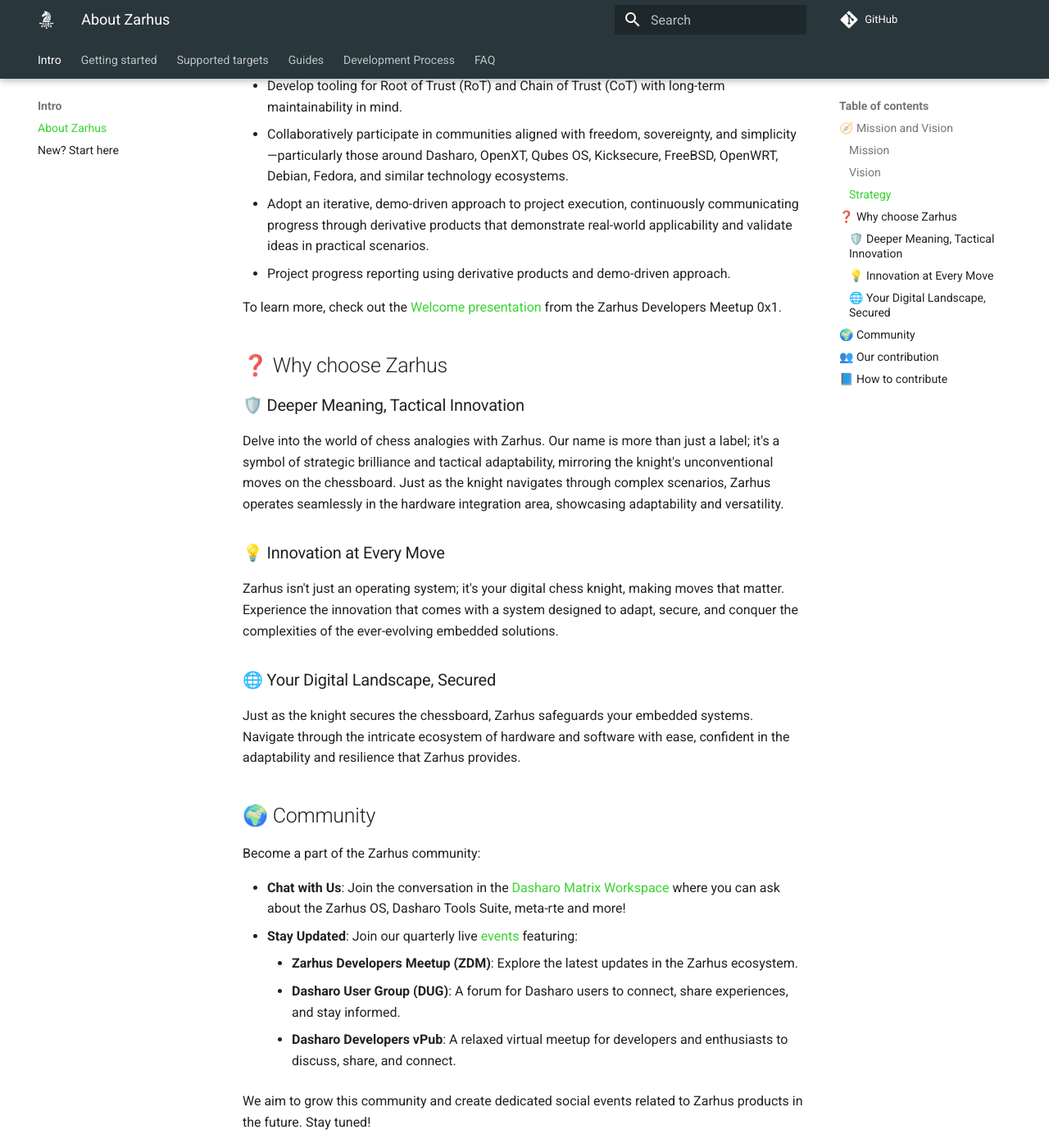
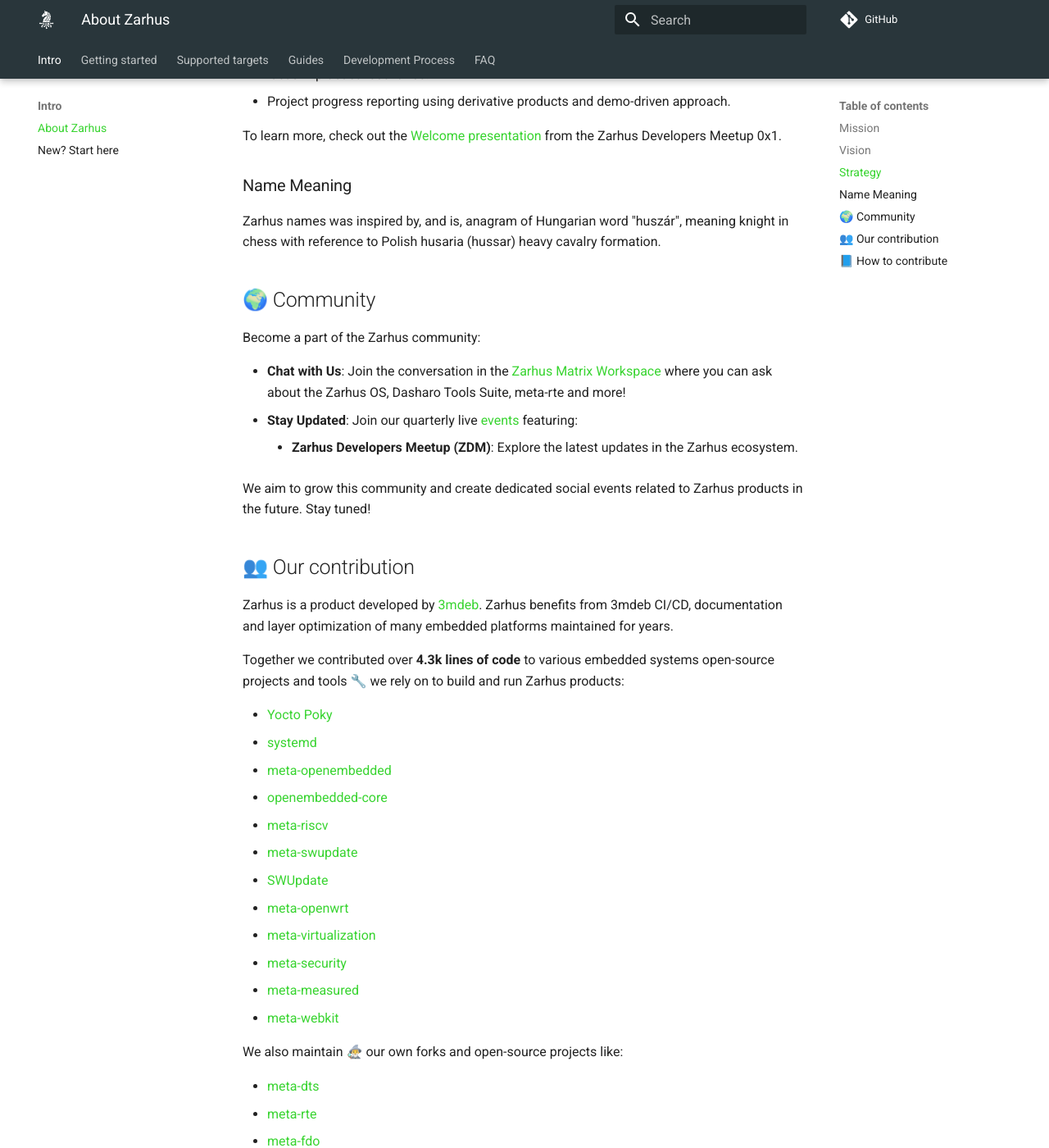
Before and after one commit to zarhus/docs, an MkDocs documentation site: the page built from docs/index.md, in a window 1280 px wide and 1400 px high, scrolled down 1450 px. Shown: the whole window at 82% size. Built offline with MkDocs 1.6.1 and Material for MkDocs 9.7.7, drawn with Linux system fonts in a browser that asks for light colours; comment, search, counter and statistics services are not loaded; some of the changed text lies outside the part shown.

Commit message:
docs/index.md: improve Zarhus intro
Signed-off-by: Piotr Król <piotr.krol@3mdeb.com>

```diff
--- a/docs/index.md
+++ b/docs/index.md
@@ -4,19 +4,14 @@
 </p>
 ---
 
-# Welcome to the world of Zarhus - Your Digital Chess Knight 👋
 
-Inspired by the elegance and strategic prowess of the "huszár", meaning knight
-in chess (Polish: skoczek), Zarhus brings a unique blend of tradition and
-innovation to your embedded systems experience.
+# Welcome to the world of Zarhus
 
-## 🧭 Mission and Vision
-
-Zarhus is an embedded Linux distribution developed by 3mdeb, based on the Yocto
-Project. It simplifies the provisioning, integration, and maintenance of
-embedded platforms, with a strong focus on leveraging Root of Trust and Chain of
-Trust Technologies. This ensures that our clients' applications can be securely
-and reliably deployed.
+Zarhus is an embedded Linux distribution developed by
+[3mdeb](https://3mdeb.com), based on the Yocto Project. It simplifies the
+provisioning, integration, and maintenance of embedded platforms, with a strong
+focus on leveraging Root of Trust and Chain of Trust Technologies. This ensures
+that our clients' applications can be securely and reliably deployed.
 
 ### Mission
 
@@ -55,44 +50,23 @@
 presentation](https://youtu.be/F3349PVOGZY?si=z1uqlaQSQe22hoV4&t=309) from the
 Zarhus Developers Meetup 0x1.
 
-## ❓ Why choose Zarhus
+### Name Meaning
 
-### 🛡️ Deeper Meaning, Tactical Innovation
-
-Delve into the world of chess analogies with Zarhus. Our name is more than just
-a label; it's a symbol of strategic brilliance and tactical adaptability,
-mirroring the knight's unconventional moves on the chessboard. Just as the
-knight navigates through complex scenarios, Zarhus operates seamlessly in the
-hardware integration area, showcasing adaptability and versatility.
-
-### 💡 Innovation at Every Move
-
-Zarhus isn't just an operating system; it's your digital chess knight, making
-moves that matter. Experience the innovation that comes with a system designed
-to adapt, secure, and conquer the complexities of the ever-evolving embedded
-solutions.
-
-### 🌐 Your Digital Landscape, Secured
-
-Just as the knight secures the chessboard, Zarhus safeguards your embedded
-systems. Navigate through the intricate ecosystem of hardware and software with
-ease, confident in the adaptability and resilience that Zarhus provides.
+Zarhus names was inspired by, and is, anagram of Hungarian word "huszár",
+meaning knight in chess with reference to Polish husaria (hussar) heavy cavalry
+formation.
 
 ## 🌍 Community
 
 Become a part of the Zarhus community:
 
-* **Chat with Us**: Join the conversation in the [Dasharo Matrix
-  Workspace](https://matrix.to/#/#dasharo:matrix.org) where you can ask about
+* **Chat with Us**: Join the conversation in the [Zarhus Matrix
+  Workspace](https://matrix.to/#/#zarhus:matrix.org) where you can ask about
   the Zarhus OS, Dasharo Tools Suite, meta-rte and more!
 * **Stay Updated**: Join our quarterly live [events](https://3mdeb.com/events/)
   featuring:
     + **Zarhus Developers Meetup (ZDM)**: Explore the latest updates in the
       Zarhus ecosystem.
-    + **Dasharo User Group (DUG)**: A forum for Dasharo users to connect, share
-      experiences, and stay informed.
-    + **Dasharo Developers vPub**: A relaxed virtual meetup for developers and
-      enthusiasts to discuss, share, and connect.
 
 We aim to grow this community and create dedicated social events related to
 Zarhus products in the future. Stay tuned!
```
